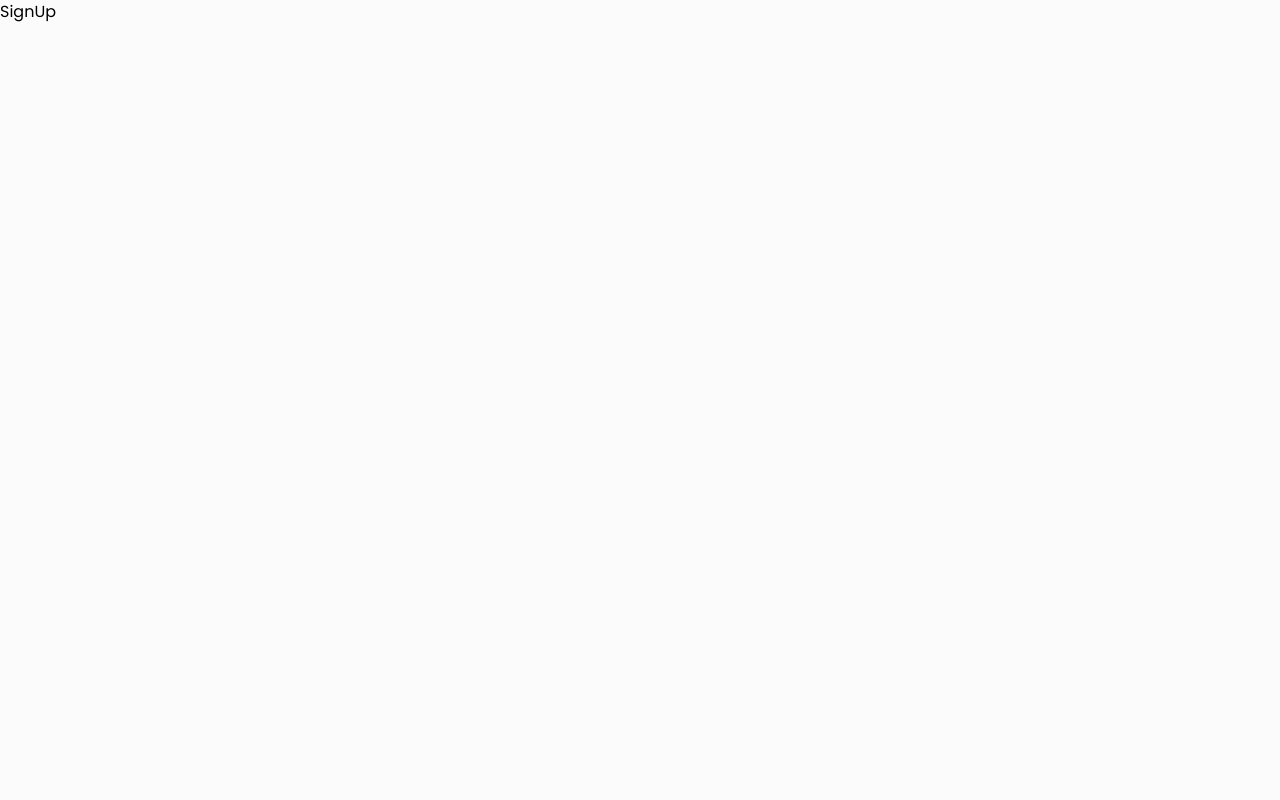
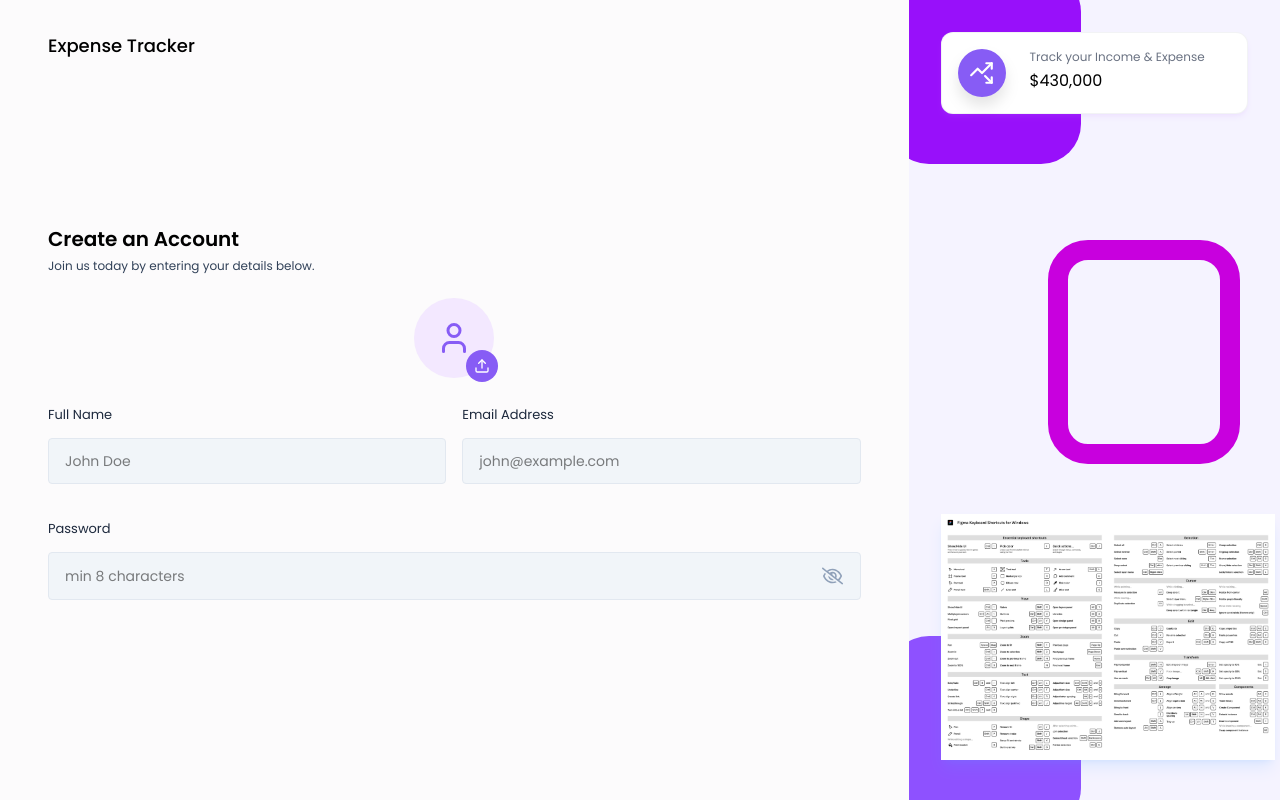
Before and after one commit to arunav999/Expense_Tracker-frontend, a React (Vite) app: page /signUp in a window 1280 px wide. Built offline with nearby package versions, Linux system fonts and the light colour scheme.

Commit message:
completed profile picture upload

```diff
--- /dev/null
+++ b/src/components/Inputs/ProfilePhotoSelector.jsx
@@ -0,0 +1,72 @@
+import React, { useRef, useState } from "react";
+
+import { LuUser, LuUpload, LuTrash } from "react-icons/lu";
+
+function ProfilePhotoSelector({ image, setImage }) {
+  const inputRef = useRef(null);
+  const [previewUrl, setPreviewUrl] = useState(null);
+
+  const handleImageChange = (event) => {
+    const file = event.target.files[0];
+    if (file) {
+      setImage(file);
+
+      const preview = URL.createObjectURL(file);
+      setPreviewUrl(preview);
+    }
+  };
+
+  const handleRemoveImage = () => {
+    setImage(null);
+    setPreviewUrl(null);
+  };
+
+  const onChooseFile = () => {
+    inputRef.current.click();
+  };
+
+  return (
+    <>
+      <div className="flex justify-center mb-6">
+        <input
+          type="file"
+          accept="image/*"
+          ref={inputRef}
+          onChange={handleImageChange}
+          className="hidden"
+        />
+
+        {!image ? (
+          <div className="w-20 h-20 flex items-center justify-center bg-purple-100  rounded-full relative">
+            <LuUser className="text-4xl text-primary" />
+
+            <button
+              type="button"
+              className=" w-8 h-8 flex items-center justify-center bg-primary text-white rounded-full absolute -bottom-1 -right-1"
+              onClick={onChooseFile}
+            >
+              <LuUpload />
+            </button>
+          </div>
+        ) : (
+          <div className="relative">
+            <img
+              src={previewUrl}
+              alt="profile photo"
+              className="w-20 h-20 rounded-full object-cover"
+            />
+            <button
+              type="button"
+              className="w-8 h-8 flex items-center justify-center bg-red-500 text-white rounded-full absolute -bottom-1 -right-1"
+              onClick={handleRemoveImage}
+            >
+              <LuTrash />
+            </button>
+          </div>
+        )}
+      </div>
+    </>
+  );
+}
+
+export default ProfilePhotoSelector;
--- a/src/pages/Auth/SignUp.jsx
+++ b/src/pages/Auth/SignUp.jsx
@@ -1,9 +1,67 @@
-import React from 'react'
+import { useState } from "react";
+import { Link, useNavigate } from "react-router-dom";
+
+import AuthLayout from "../../components/layouts/AuthLayout";
+import Input from "../../components/Inputs/Input";
+import ProfilePhotoSelector from "../../components/Inputs/ProfilePhotoSelector";
+
+import { validateEmail } from "../../utils/helper";
 
 export default function SignUp() {
+  const [profilePic, setProfilePic] = useState(null);
+  const [fullName, setFullName] = useState("");
+  const [email, setEmail] = useState("");
+  const [password, setPassword] = useState("");
+
+  const [error, setError] = useState(null);
+
+  const handleSignUp = async (e) => {};
   return (
-    <div>
-      SignUp
-    </div>
-  )
+    <>
+      <AuthLayout>
+        <div className="lg:w-[100%] h-auto md:h-full mt-10 md:mt-0 flex flex-col justify-center">
+          <h3 className="text-xl font-semibold text-black">
+            Create an Account
+          </h3>
+          <p className="text-xs text-slate-700 mt-[5px] mb-6">
+            Join us today by entering your details below.
+          </p>
+
+          <form onSubmit={handleSignUp}>
+            <ProfilePhotoSelector image={profilePic} setImage={setProfilePic} />
+
+            <div className="grid grid-cols-1 md:grid-cols-2 gap-4">
+              <Input
+                value={fullName}
+                onChange={({ target }) => setFullName(target.value)}
+                label="Full Name"
+                placeholder="John Doe"
+                type="text"
+              />
+
+              <Input
+                id="email"
+                value={email}
+                onChange={({ target }) => setEmail(target.value)}
+                label="Email Address"
+                placeholder="john@example.com"
+                type="text"
+              />
+
+              <div className="col-span-2">
+                <Input
+                  id="password"
+                  value={password}
+                  onChange={({ target }) => setPassword(target.value)}
+                  label="Password"
+                  placeholder="min 8 characters"
+                  type="password"
+                />
+              </div>
+            </div>
+          </form>
+        </div>
+      </AuthLayout>
+    </>
+  );
 }
```
